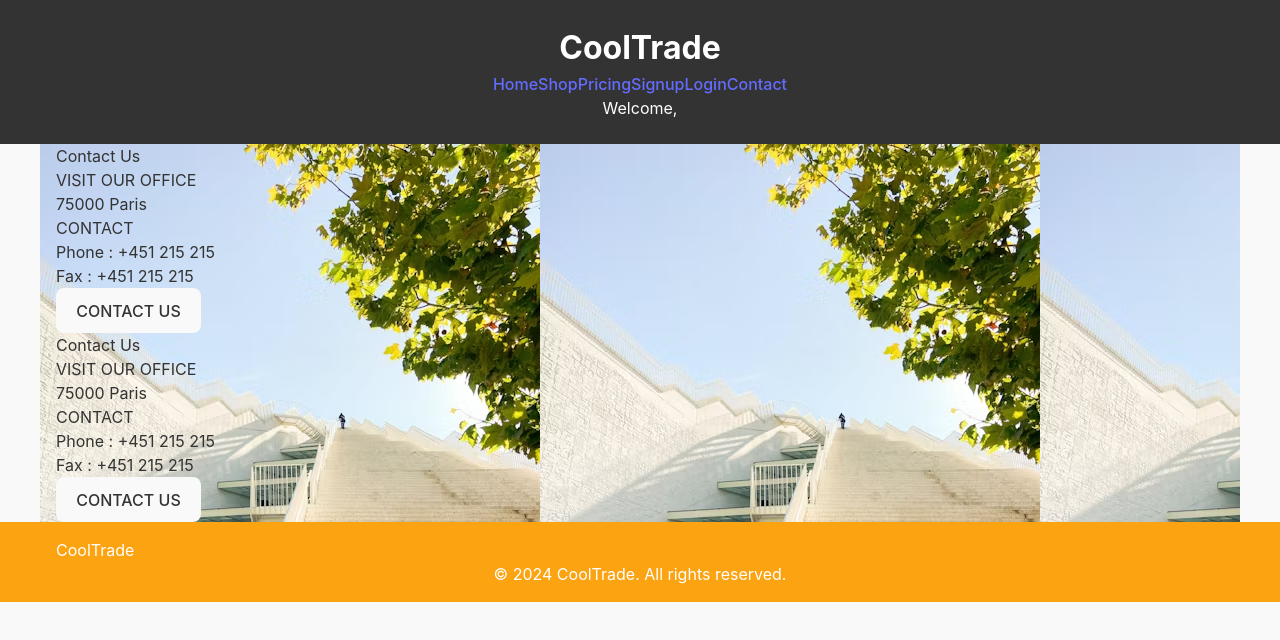
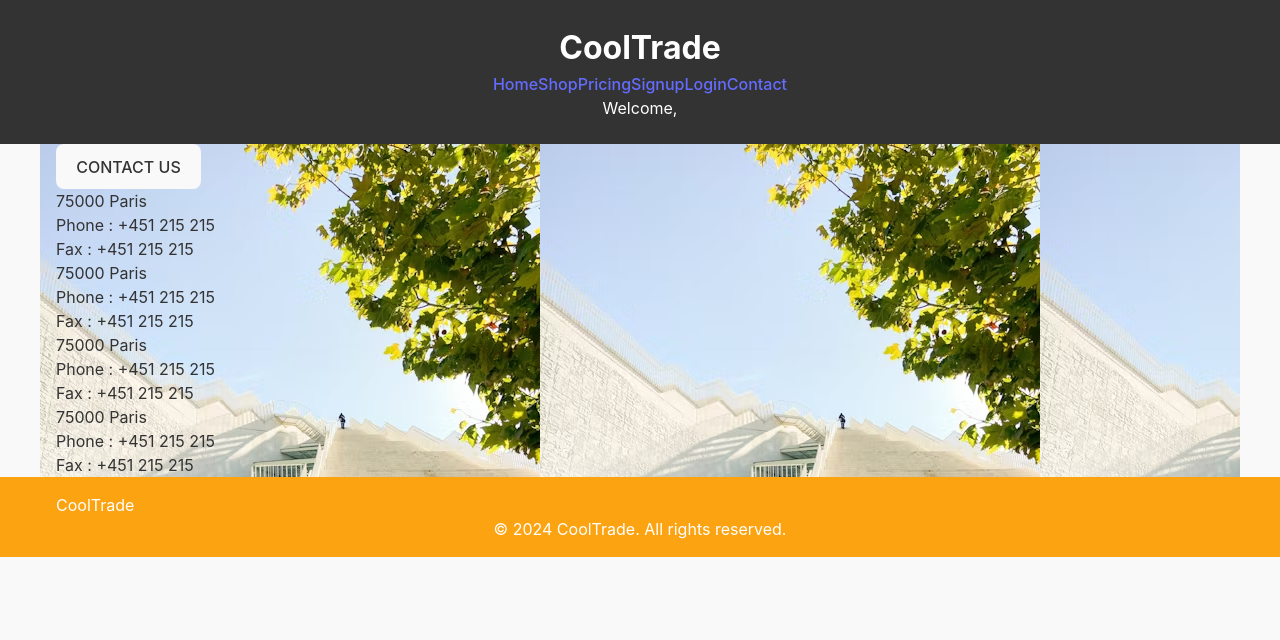
Before and after one commit to Naim-Kahyaoglu/cooltrade, a React (Vite) app: page /contact in a window 1280 px wide. Shown: the top 640 px of the page. Built offline with nearby package versions, Linux system fonts and the light colour scheme.

Commit message:
contactpage düzenlendi

```diff
--- a/src/pages/ContactPage.jsx
+++ b/src/pages/ContactPage.jsx
@@ -5,48 +5,22 @@ import contactBackground from '../images/contactbackgorund.avif';
 const ContactPage = () => {
   return (
     <div
-      className="container mx-auto min-h-screen bg-cover bg-center bg-no-repeat"
+      className="container mx-auto min-h-screen flex flex-col items-center justify-center p-4 bg-cover bg-center bg-no-repeat"
       style={{ backgroundImage: `url(${contactBackground})` }}
     >
-      {/* Mobile View */}
-      <div className="md:hidden p-4">
-        <h1 className="text-3xl font-bold text-center mb-8 text-white">Contact Us</h1>
-        <div className="space-y-6">
-          <div className="text-center">
-            <h2 className="text-xl font-semibold mb-2 text-white">VISIT OUR OFFICE</h2>
-            <p className="text-white">75000 Paris</p>
-          </div>
-          <div className="text-center">
-            <h2 className="text-xl font-semibold mb-2 text-white">CONTACT</h2>
-            <p className="text-white">Phone : +451 215 215</p>
-            <p className="text-white">Fax : +451 215 215</p>
-          </div>
-          <button className="w-full bg-blue-600 text-white py-3 px-6 rounded-lg hover:bg-blue-700 transition duration-300">
-            CONTACT US
-          </button>
-        </div>
-      </div>
+      <div className="w-full max-w-md space-y-8 text-center">
+        <button className="bg-[#29b6f6] text-white py-3 px-12 rounded-md text-lg font-medium hover:bg-[#0086c3] transition duration-300">
+          CONTACT US
+        </button>
 
-      {/* Desktop View */}
-      <div className="hidden md:block p-8">
-        <div className="max-w-4xl mx-auto">
-          <h1 className="text-4xl font-bold text-center mb-12 text-white">Contact Us</h1>
-          <div className="grid grid-cols-3 gap-8">
-            <div className="text-center">
-              <h2 className="text-2xl font-semibold mb-4 text-white">VISIT OUR OFFICE</h2>
+        <div className="space-y-12 mt-12">
+          {[1, 2, 3, 4].map((index) => (
+            <div key={index} className="space-y-2 border-t border-gray-200/20 pt-8 first:border-t-0 first:pt-0">
               <p className="text-white">75000 Paris</p>
-            </div>
-            <div className="text-center">
-              <h2 className="text-2xl font-semibold mb-4 text-white">CONTACT</h2>
               <p className="text-white">Phone : +451 215 215</p>
               <p className="text-white">Fax : +451 215 215</p>
             </div>
-            <div className="text-center">
-              <button className="bg-blue-600 text-white py-3 px-8 rounded-lg hover:bg-blue-700 transition duration-300">
-                CONTACT US
-              </button>
-            </div>
-          </div>
+          ))}
         </div>
       </div>
     </div>
```
